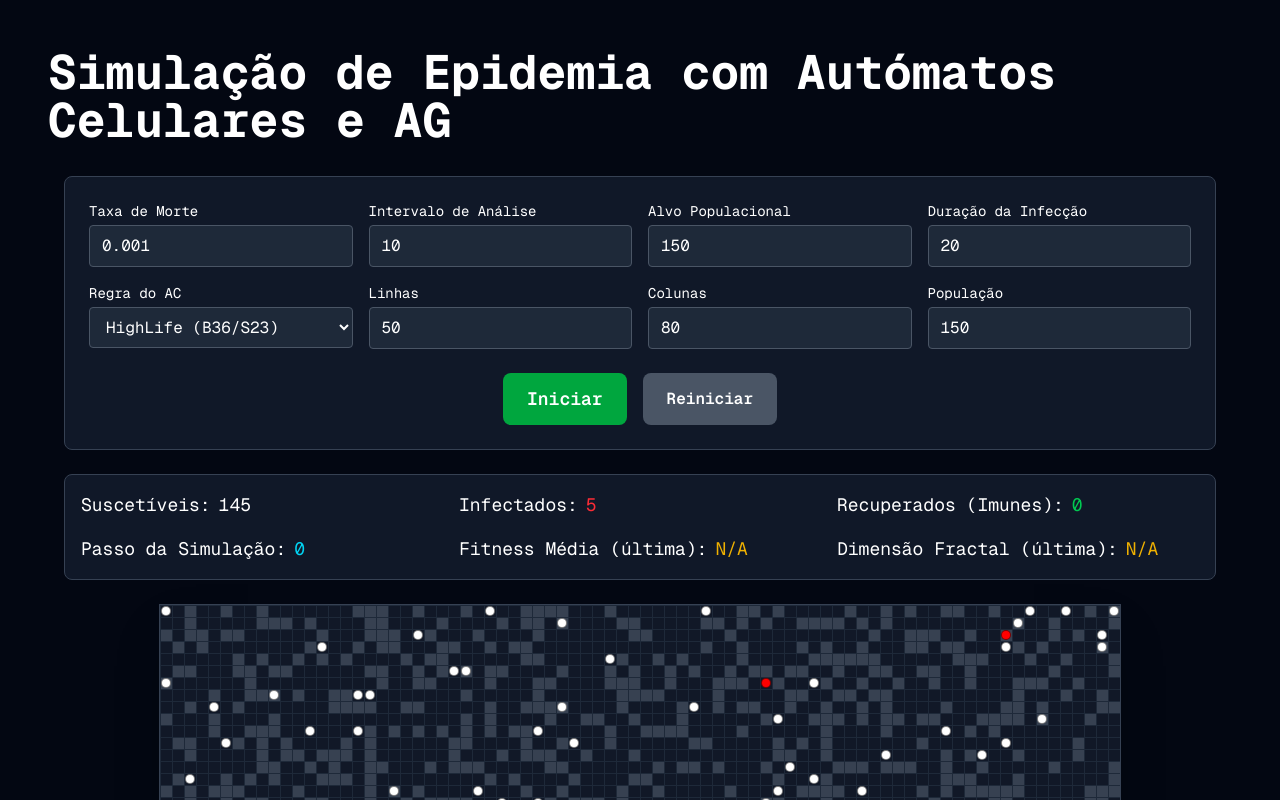
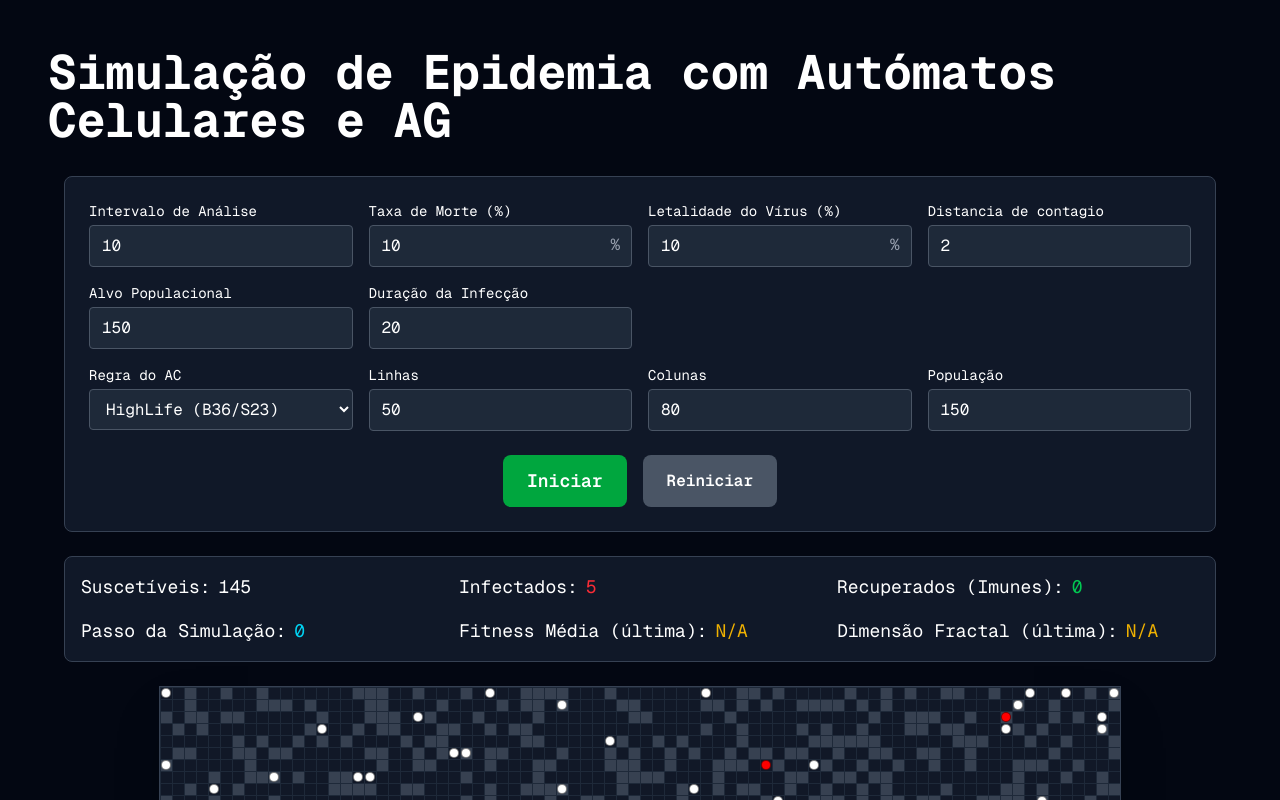
Before and after one commit to eugeniol2/cellular_automata, a Next.js app in the folder game-of-life-nextjs/: page / in a window 1280 px wide. Shown: the top 800 px of the page. Built offline with nearby package versions, Linux system fonts and the light colour scheme.

Commit message:
feat: added a virus lethality variable

```diff
--- a/game-of-life-nextjs/src/app/hooks/methods/index.ts
+++ b/game-of-life-nextjs/src/app/hooks/methods/index.ts
@@ -60,8 +60,6 @@ export function updateAgentStates({
       updatedAgent.state = "infected";
       updatedAgent.color = "red";
       updatedAgent.infectionTimer = infectionDuration;
-      console.log(updatedAgent.infectionTimer);
-      console.log(infectionDuration);
     } else if (updatedAgent.state === "infected") {
       updatedAgent.infectionTimer -= 1;
       if (updatedAgent.infectionTimer <= 0) {
@@ -213,6 +211,9 @@ export function processDeathAndReproduction({
   nextAgentIdRef,
   numRows,
   numCols,
+  viralDeathRate,
+  simulationStep,
+  analysisInterval,
 }: {
   agents: Agent[];
   deathRate: number;
@@ -220,8 +221,23 @@ export function processDeathAndReproduction({
   nextAgentIdRef: React.MutableRefObject<number>;
   numRows: number;
   numCols: number;
+  viralDeathRate: number;
+  simulationStep: number;
+  analysisInterval: number;
 }): Agent[] {
-  const survivingAgents = agents.filter(() => Math.random() > deathRate);
+  const survivingAgents = agents.filter((agent) => {
+    if (
+      agent.state === "infected" &&
+      Math.random() < viralDeathRate &&
+      simulationStep % analysisInterval === 0
+    ) {
+      return false;
+    }
+    if (Math.random() < deathRate) {
+      return false;
+    }
+    return true;
+  });
 
   const numToCreate = populationTarget - survivingAgents.length;
   const children = reproduceAgents({
--- a/game-of-life-nextjs/src/app/hooks/useSimulation.ts
+++ b/game-of-life-nextjs/src/app/hooks/useSimulation.ts
@@ -1,7 +1,7 @@
 import { useState, useCallback, useRef, useEffect } from "react";
 import { createRandomGrid, createEmptyGrid } from "../utils/functions";
 import { Agent, createAgent } from "../agents/agent";
-import { highLifeStep, Grid as CA_Grid } from "../utils/caRules";
+import { Grid as CA_Grid } from "../utils/caRules";
 import { calculateBoxCountingDimension } from "../utils/analysis";
 import {
   moveAgents,
@@ -16,17 +16,35 @@ export type CARuleStepFn = (
   numCols: number
 ) => CA_Grid;
 
-export const useSimulation = (
-  numRows: number,
-  numCols: number,
-  initialAgentCount: number = 150,
-  caRuleStepFn: CARuleStepFn = highLifeStep,
-  deathRate: number = 0.001,
-  analysisInterval: number = 10,
-  populationTarget: number = 150,
-  infectionDuration: number = 20,
-  infectionContagiousRange: number = 2
-) => {
+type UseSimulationProps = {
+  numRows: number;
+  numCols: number;
+  initialAgentCount: number;
+  caRuleStepFn: (
+    prevGrid: CA_Grid,
+    numRows: number,
+    numCols: number
+  ) => CA_Grid;
+  deathRate: number;
+  viralDeathRate: number;
+  analysisInterval: number;
+  populationTarget: number;
+  infectionDuration: number;
+  infectionContagiousRange: number;
+};
+
+export const useSimulation = ({
+  numRows,
+  numCols,
+  initialAgentCount,
+  caRuleStepFn,
+  deathRate,
+  analysisInterval,
+  populationTarget,
+  infectionDuration,
+  infectionContagiousRange,
+  viralDeathRate,
+}: UseSimulationProps) => {
   const [grid, setGrid] = useState<number[][]>(() =>
     createEmptyGrid(numRows, numCols)
   );
@@ -48,7 +66,6 @@ export const useSimulation = (
   const nextAgentId = useRef(initialAgentCount);
   const [generation, setGeneration] = useState(1);
 
-  const [extinctionCount, setExtinctionCount] = useState(0);
   const [avgFitnessHistory, setAvgFitnessHistory] = useState<number[]>([]);
   const [dimensionHistory, setDimensionHistory] = useState<number[]>([]);
 
@@ -87,6 +104,9 @@ export const useSimulation = (
           nextAgentIdRef: nextAgentId,
           numRows,
           numCols,
+          viralDeathRate,
+          simulationStep: simulationStepRef.current,
+          analysisInterval,
         });
 
         const newlyInfected = processInfection({
@@ -135,9 +155,10 @@ export const useSimulation = (
     numCols,
     deathRate,
     populationTarget,
+    viralDeathRate,
+    analysisInterval,
     infectionContagiousRange,
     infectionDuration,
-    analysisInterval,
   ]);
 
   const start = () => {
@@ -158,7 +179,6 @@ export const useSimulation = (
     stop();
     setGrid(createRandomGrid(numRows, numCols));
     setSimulationStep(0);
-    setExtinctionCount(0);
     setGeneration(1);
     setAgents(() => {
       const initialAgents: Agent[] = [];
@@ -184,7 +204,6 @@ export const useSimulation = (
     running,
     simulationStep,
     dimensionHistory,
-    extinctionCount,
     agents,
     generation,
     avgFitnessHistory,
--- a/game-of-life-nextjs/src/app/page.tsx
+++ b/game-of-life-nextjs/src/app/page.tsx
@@ -1,6 +1,6 @@
 "use client";
 
-import React from "react";
+import React, { useState } from "react";
 import Grid from "@/components/grid";
 import { useSimulation } from "./hooks/useSimulation";
 import { caRuleOptions } from "./utils/caRules";
@@ -8,16 +8,16 @@ import { caRuleOptions } from "./utils/caRules";
 const POPULATION_SIZE = 150;
 
 export default function Home() {
-  const [numRows, setNumRows] = React.useState(50);
-  const [numCols, setNumCols] = React.useState(80);
-  const [agentCount, setAgentCount] = React.useState(POPULATION_SIZE);
-  const [selectedRuleId, setSelectedRuleId] = React.useState(
-    caRuleOptions[0].id
-  );
-  const [deathRate, setDeathRate] = React.useState(0.001);
-  const [analysisInterval, setAnalysisInterval] = React.useState(10);
-  const [populationTarget, setPopulationTarget] = React.useState(150);
-  const [infectionDuration, setInfectionDuration] = React.useState(20);
+  const [numRows, setNumRows] = useState(50);
+  const [numCols, setNumCols] = useState(80);
+  const [agentCount, setAgentCount] = useState(POPULATION_SIZE);
+  const [selectedRuleId, setSelectedRuleId] = useState(caRuleOptions[0].id);
+  const [deathRate, setDeathRate] = useState(0.1);
+  const [viralDeathRate, setViralDeathRate] = useState(0.1);
+  const [infectionContagiousRange, setInfectionContagiousRange] = useState(2);
+  const [analysisInterval, setAnalysisInterval] = useState(10);
+  const [populationTarget, setPopulationTarget] = useState(150);
+  const [infectionDuration, setInfectionDuration] = useState(20);
   const selectedRule =
     caRuleOptions.find((r) => r.id === selectedRuleId) || caRuleOptions[0];
 
@@ -31,45 +31,54 @@ export default function Home() {
     simulationStep,
     avgFitnessHistory,
     dimensionHistory,
-  } = useSimulation(
+  } = useSimulation({
     numRows,
     numCols,
-    agentCount,
-    selectedRule.stepFn,
+    initialAgentCount: agentCount,
+    caRuleStepFn: selectedRule.stepFn,
     deathRate,
+    viralDeathRate,
     analysisInterval,
     populationTarget,
-    infectionDuration
-  );
+    infectionDuration,
+    infectionContagiousRange: infectionContagiousRange,
+  });
 
-  // Handlers for input changes
-  const handleRowsChange = (e: React.ChangeEvent<HTMLInputElement>) => {
-    setNumRows(Math.max(10, Math.min(100, Number(e.target.value))));
+  const handleRowsChange = (e: React.ChangeEvent<HTMLInputElement>) =>
+    setNumRows(Number(e.target.value));
+
+  const handleColsChange = (e: React.ChangeEvent<HTMLInputElement>) =>
+    setNumCols(Number(e.target.value));
+
+  const handleAgentCountChange = (e: React.ChangeEvent<HTMLInputElement>) =>
+    setAgentCount(Number(e.target.value));
+
+  const handleDeathRateChange = (e: React.ChangeEvent<HTMLInputElement>) => {
+    const value = Math.min(100, Math.max(0, Number(e.target.value))) / 100;
+    setDeathRate(value);
   };
-  const handleColsChange = (e: React.ChangeEvent<HTMLInputElement>) => {
-    setNumCols(Math.max(10, Math.min(100, Number(e.target.value))));
+
+  const handleViralDeathRateChange = (
+    e: React.ChangeEvent<HTMLInputElement>
+  ) => {
+    const value = Math.min(100, Math.max(0, Number(e.target.value)) / 100);
+    setViralDeathRate(value);
   };
-  const handleAgentCountChange = (e: React.ChangeEvent<HTMLInputElement>) => {
-    setAgentCount(Number(e.target.value) || 0);
-  };
-  const handleDeathRateChange = (e: React.ChangeEvent<HTMLInputElement>) => {
-    setDeathRate(Math.max(0, Math.min(1, Number(e.target.value))));
-  };
+
   const handleAnalysisIntervalChange = (
     e: React.ChangeEvent<HTMLInputElement>
-  ) => {
-    setAnalysisInterval(Math.max(1, Math.min(100, Number(e.target.value))));
-  };
+  ) => setAnalysisInterval(Number(e.target.value));
+
   const handlePopulationTargetChange = (
     e: React.ChangeEvent<HTMLInputElement>
-  ) => {
-    setPopulationTarget(Math.max(10, Math.min(500, Number(e.target.value))));
-  };
+  ) => setPopulationTarget(Number(e.target.value));
+
   const handleInfectionDurationChange = (
     e: React.ChangeEvent<HTMLInputElement>
-  ) => {
-    setInfectionDuration(Number(e.target.value) || 0);
-  };
+  ) => setInfectionDuration(Number(e.target.value));
+
+  const handleInfectionRangeChange = (e: React.ChangeEvent<HTMLInputElement>) =>
+    setInfectionContagiousRange(Number(e.target.value));
 
   // Count agent states
   const suscetiveisCount = agents.filter(
@@ -89,24 +98,8 @@ export default function Home() {
       {/* Control Panel Container */}
       <div className="w-full max-w-6xl bg-gray-900 p-6 rounded-lg border border-gray-700 mb-6">
         {/* First Row of Controls */}
+
         <div className="grid grid-cols-4 gap-4 mb-4">
-          <div className="flex flex-col">
-            <label htmlFor="death-rate" className="text-sm mb-1">
-              Taxa de Morte
-            </label>
-            <input
-              id="death-rate"
-              type="number"
-              step="0.001"
-              min="0"
-              max="1"
-              value={deathRate}
-              onChange={handleDeathRateChange}
-              disabled={running}
-              className="w-full px-3 py-2 rounded bg-gray-800 border border-gray-600 focus:ring-2 focus:ring-blue-500"
-            />
-          </div>
-
           <div className="flex flex-col">
             <label htmlFor="analysis-interval" className="text-sm mb-1">
               Intervalo de Análise
@@ -117,6 +110,59 @@ export default function Home() {
               min="1"
               value={analysisInterval}
               onChange={handleAnalysisIntervalChange}
+              disabled={running}
+              className="w-full px-3 py-2 rounded bg-gray-800 border border-gray-600 focus:ring-2 focus:ring-blue-500"
+            />
+          </div>
+          <div className="flex flex-col">
+            <label htmlFor="death-rate" className="text-sm mb-1">
+              Taxa de Morte (%)
+            </label>
+            <div className="relative">
+              <input
+                id="death-rate"
+                type="number"
+                min="0"
+                max="100"
+                step="1"
+                value={Math.round(deathRate * 100)}
+                onChange={handleDeathRateChange}
+                disabled={running}
+                className="w-full px-3 py-2 rounded bg-gray-800 border border-gray-600 focus:ring-2 focus:ring-blue-500 pr-10"
+              />
+              <span className="absolute right-3 top-2 text-gray-400">%</span>
+            </div>
+          </div>
+
+          <div className="flex flex-col">
+            <label htmlFor="viral-death-rate" className="text-sm mb-1">
+              Letalidade do Vírus (%)
+            </label>
+            <div className="relative">
+              <input
+                id="viral-death-rate"
+                type="number"
+                min="0"
+                max="100"
+                step="1"
+                value={Math.round(viralDeathRate * 100)}
+                onChange={handleViralDeathRateChange}
+                disabled={running}
+                className="w-full px-3 py-2 rounded bg-gray-800 border border-gray-600 focus:ring-2 focus:ring-blue-500 pr-10"
+              />
+              <span className="absolute right-3 top-2 text-gray-400">%</span>
+            </div>
+          </div>
+          <div className="flex flex-col">
+            <label htmlFor="contagious-range" className="text-sm mb-1">
+              Distancia de contagio
+            </label>
+            <input
+              id="analysis-interval"
+              type="number"
+              min="1"
+              value={infectionContagiousRange}
+              onChange={handleInfectionRangeChange}
               disabled={running}
               className="w-full px-3 py-2 rounded bg-gray-800 border border-gray-600 focus:ring-2 focus:ring-blue-500"
             />
```
